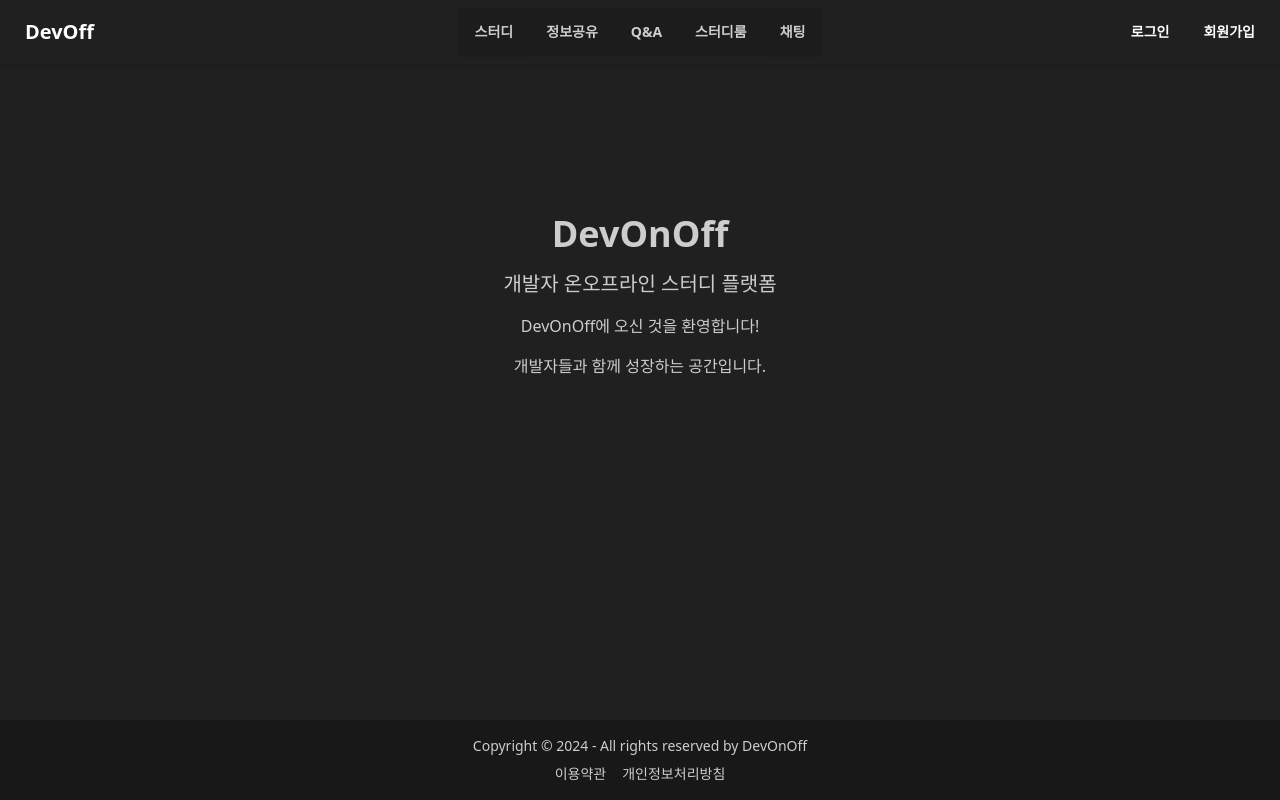
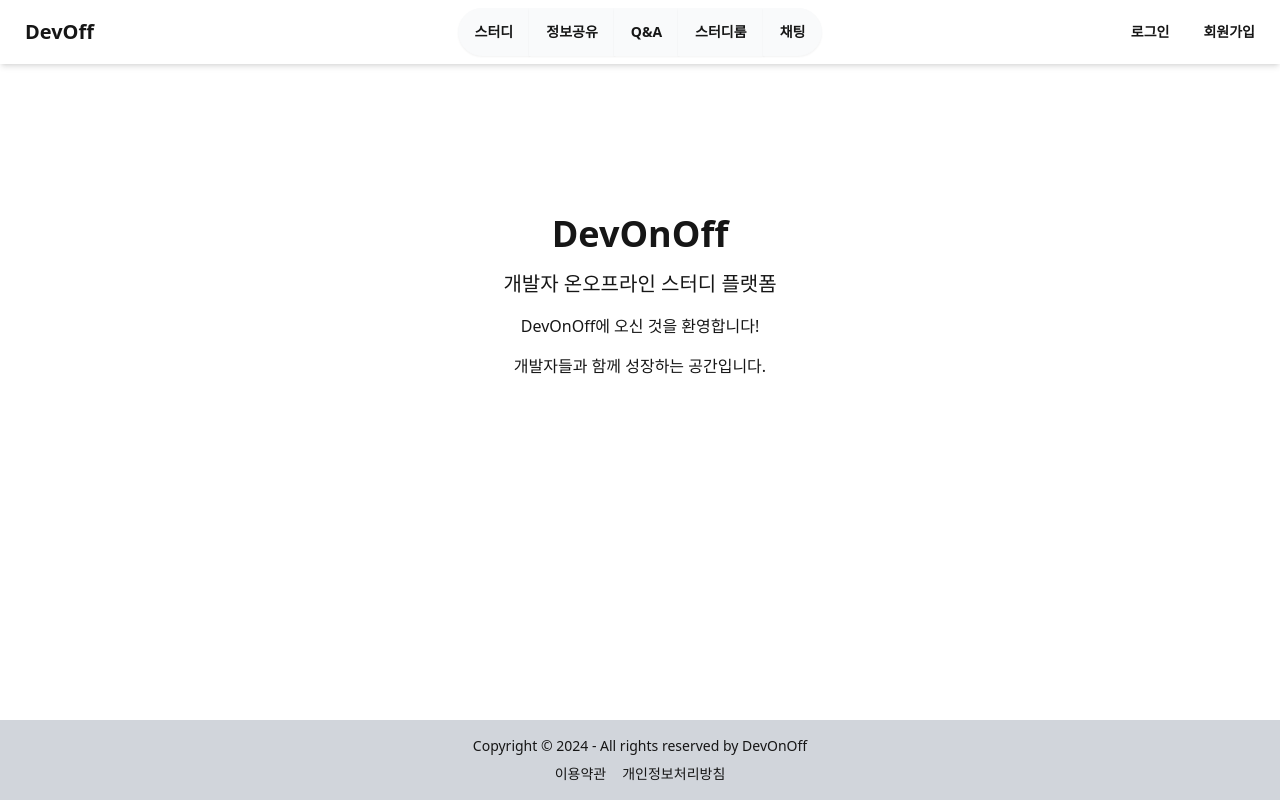
Before and after one commit to jyeoney/FrontEnd, a Next.js app: page / in a window 1280 px wide. Built offline with nearby package versions, Linux system fonts and the light colour scheme; no server answers.

Commit message:
style: DaisyUI 테마를 pastel로 변경 및 텍스트 색상 수정

```diff
--- a/src/app/globals.css
+++ b/src/app/globals.css
@@ -2,14 +2,9 @@
 @tailwind components;
 @tailwind utilities;
 
-body {
-  font-family:
-    system-ui,
-    -apple-system,
-    BlinkMacSystemFont,
-    'Segoe UI',
-    Roboto,
-    'Helvetica Neue',
-    Arial,
-    sans-serif;
+/* 기본 텍스트 색상 설정 */
+@layer base {
+  html {
+    @apply text-base-content;
+  }
 }
--- a/src/app/layout.tsx
+++ b/src/app/layout.tsx
@@ -25,7 +25,7 @@ const RootLayout = async ({
   console.log(isSignedIn);
 
   return (
-    <html lang="ko" data-theme="business">
+    <html lang="ko" data-theme="pastel">
       <body className="min-h-screen bg-base-100 text-base-content">
         {process.env.NEXT_PUBLIC_API_MOCKING === 'enabled' && <MSWProvider />}
         <div className="flex flex-col min-h-screen">
--- a/src/components/layout/Header/index.tsx
+++ b/src/components/layout/Header/index.tsx
@@ -76,7 +76,7 @@ const Header = ({ initialSignedIn }: HeaderProps) => {
   return (
     <header className="navbar bg-base-100 shadow-md">
       <div className="navbar-start">
-        <Link href="/" className="btn btn-ghost text-xl text-white">
+        <Link href="/" className="btn btn-ghost text-xl text-base-content">
           DevOff
         </Link>
       </div>
@@ -117,11 +117,11 @@ const Header = ({ initialSignedIn }: HeaderProps) => {
       <div className="navbar-end">
         {isSignedIn ? (
           <>
-            <Link href="/mypage/1" className="btn btn-ghost text-white">
+            <Link href="/mypage/1" className="btn btn-ghost text-base-content">
               마이페이지
             </Link>
             <button
-              className="btn btn-ghost text-white"
+              className="btn btn-ghost text-base-content"
               onClick={handleSignOutClick}
             >
               로그아웃
@@ -129,10 +129,10 @@ const Header = ({ initialSignedIn }: HeaderProps) => {
           </>
         ) : (
           <>
-            <Link href="/signin" className="btn btn-ghost text-white">
+            <Link href="/signin" className="btn btn-ghost text-base-content">
               로그인
             </Link>
-            <Link href="/signup" className="btn btn-ghost text-white">
+            <Link href="/signup" className="btn btn-ghost text-base-content">
               회원가입
             </Link>
           </>
--- a/tailwind.config.ts
+++ b/tailwind.config.ts
@@ -16,7 +16,7 @@ export default {
     },
   },
   daisyui: {
-    themes: ['business'],
+    themes: ['pastel'],
   },
   plugins: [daisyui],
 } satisfies Config;
```
